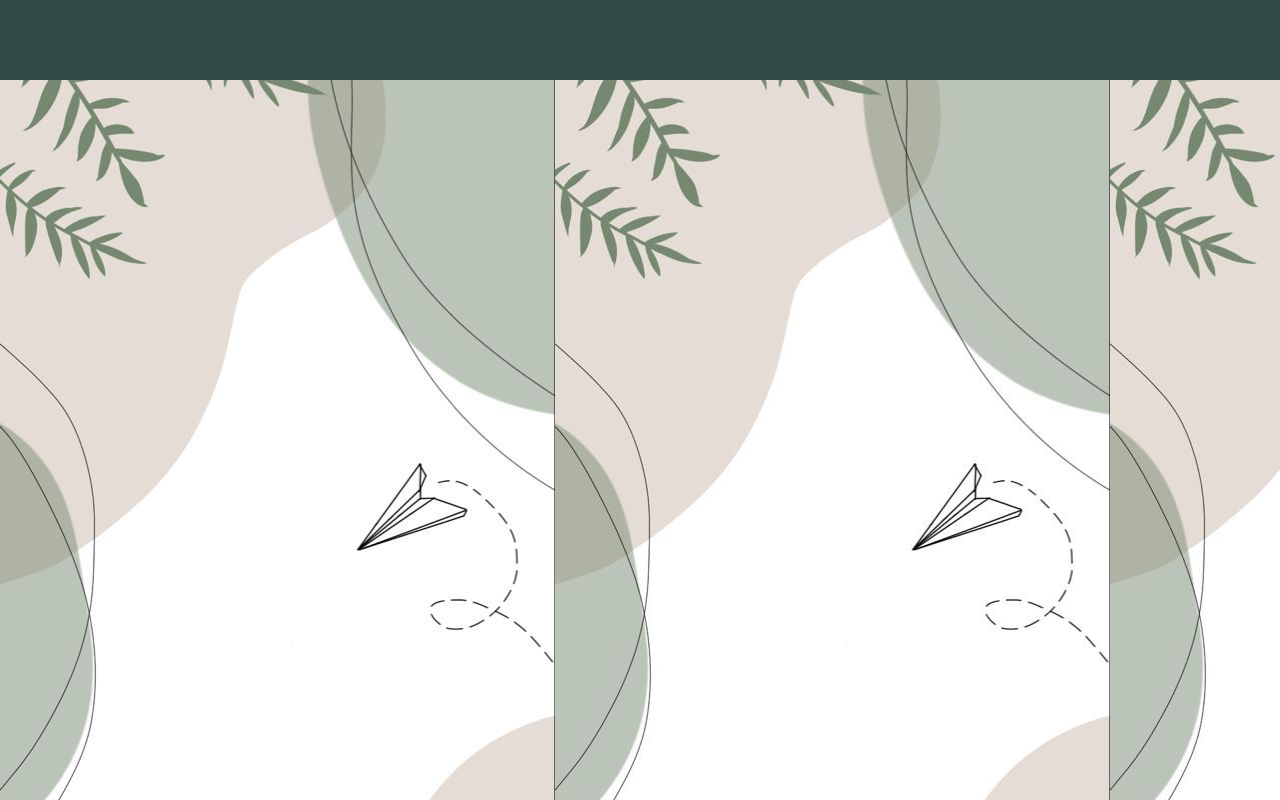
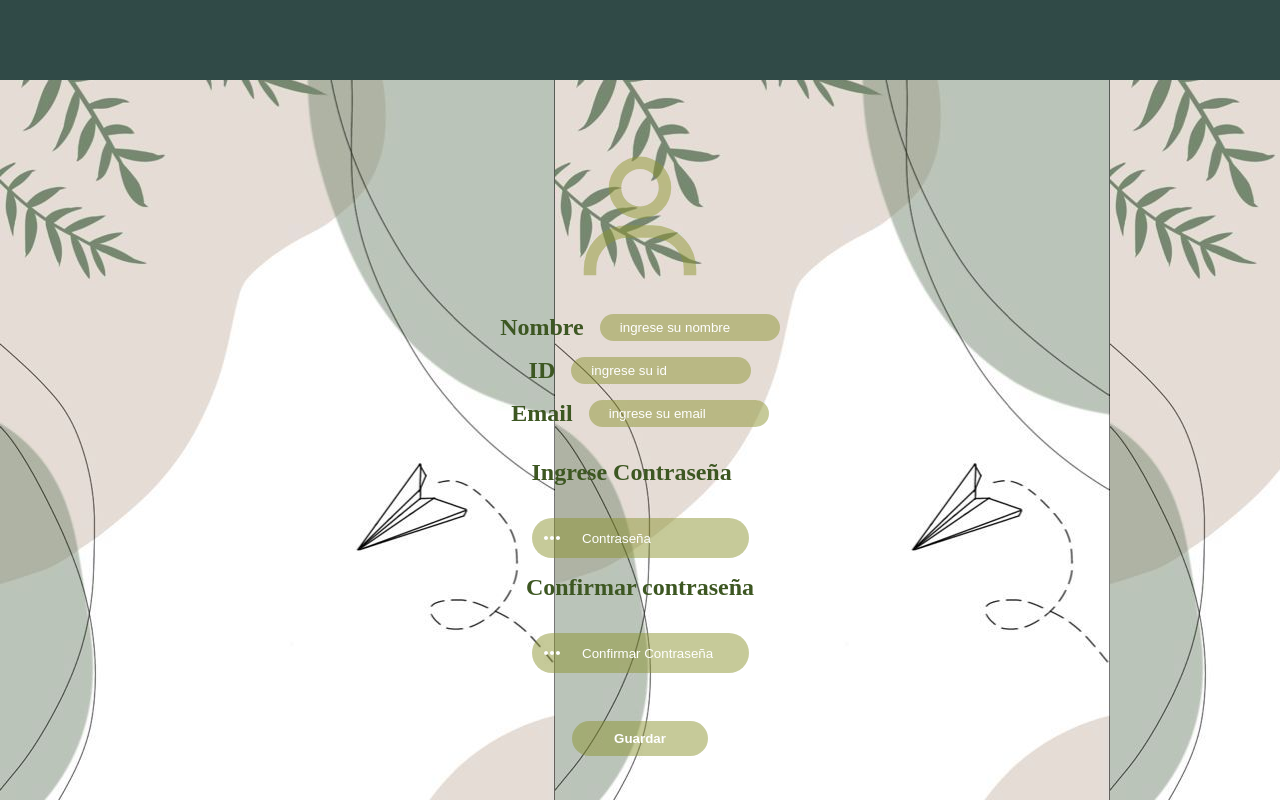
Before and after one commit to DuvanObando/PlanetProtector, a plain HTML site: page src/html/registro_persona.html in a window 1280 px wide. Drawn offline with nearby package versions, Linux system fonts and the light colour scheme.

Commit message:
registro persoan

```diff
--- a/src/css/Registro.css
+++ b/src/css/Registro.css
@@ -100,12 +100,12 @@ section {
 
 .box_title {
     background-color: var(--button-color-alt);
-    color: var(--button-color);
     padding: 0.4rem 2rem 0.4rem 2rem;
     border-radius: 2rem;
 }
 
-.box_title h1 {
+.box_title a {
+    color: var(--button-color);
     font-size: 25px;
     font-weight: bolder;
 }
--- a/src/css/registro_persona.css
+++ b/src/css/registro_persona.css
@@ -64,3 +64,94 @@ button :hover {
     border-radius: 2rem;
     border-color: transparent;
 }
+
+::placeholder {
+    color: var(--button-color);
+}
+
+input {
+    border: none;
+    background-color: transparent;
+}
+
+section {
+    display: flex;
+    flex-direction: column;
+    align-items: center;
+    margin-top: 4rem;
+    gap: 1rem;
+}
+
+.box_datos {
+    display: flex;
+    flex-direction: row;
+    gap: 1rem;
+}
+
+.box_datos h1 {
+    color: var(--text-color);
+    font-weight: bold;
+}
+
+.box_datos input {
+    background-color: var(--button-color-alt);
+    border-radius: 5rem;
+    padding: 0 0.1rem;
+}
+
+.box_datos:hover input {
+    background-color: var(--first-color);
+    transition: 1s;
+}
+
+.Ingresar {
+    margin-top: 1rem;
+}
+
+.box_input {
+    display: flex;
+    flex-direction: column;
+    align-items: center;
+}
+
+.title {
+    color: var(--text-color);
+    font-weight: bold;
+}
+
+.box_text {
+    background-color: var(--button-color-alt);
+    margin-top: 2rem;
+    display: flex;
+    align-items: center;
+    padding: 0.5rem;
+    border-radius: 5rem;
+}
+
+.box_text:hover {
+    background-color: var(--first-color);
+    transition: 1s;
+}
+
+.box_btn {
+    display: flex;
+    flex-direction: column;
+    align-items: center;
+    margin-top: 2rem;
+    gap: 2rem;
+}
+
+.btn_Guardar {
+    background-color: var(--button-color-alt);
+    color: var(--button-color);
+    font-weight: bold;
+    padding: 0.5rem 2.5rem 0.5rem 2.5rem;
+    border-radius: 2rem;
+    border-color: transparent;
+}
+
+.btn_Guardar:hover {
+    cursor: pointer;
+    background-color: var(--first-color);
+    transition: 1s;
+}
--- a/src/html/registro_persona.html
+++ b/src/html/registro_persona.html
@@ -1,10 +1,10 @@
 <!DOCTYPE html>
 <html lang="en">
   <head>
-    <meta charset="UTF-8">
-    <meta name="viewport" content="width=device-width, initial-scale=1.0">
-    <title>Document</title>
-    <link rel="stylesheet" href="../css/registro_persona.css">
+    <meta charset="UTF-8" />
+    <meta name="viewport" content="width=device-width, initial-scale=1.0" />
+    <title>Registro Persona</title>
+    <link rel="stylesheet" href="../css/registro_persona.css" />
     <!-- Links Icon -->
     <script src="https://unpkg.com/boxicons@2.1.4/dist/boxicons.js"></script>
   </head>
@@ -30,5 +30,63 @@
         </nav> -->
     </header>
 
+    <section>
+        <div class="icon_user">
+            <svg xmlns="http://www.w3.org/2000/svg" width="150" height="150" viewBox="0 0 24 24" style="fill: rgba(138, 146, 45, 0.48);transform: msFilter"><path d="M12 2a5 5 0 1 0 5 5 5 5 0 0 0-5-5zm0 8a3 3 0 1 1 3-3 3 3 0 0 1-3 3zm9 11v-1a7 7 0 0 0-7-7h-4a7 7 0 0 0-7 7v1h2v-1a5 5 0 0 1 5-5h4a5 5 0 0 1 5 5v1z"></path></svg>
+        </div>
+
+        <div class="box_registro">
+            <div class="box_datos">
+                <h1>Nombre</h1>
+                <input type="text" placeholder="     ingrese su nombre">
+            </div>
+        </div>
+
+        <div class="box_registro">
+            <div class="box_datos">
+                <h1>ID</h1>
+                <input type="tel" placeholder="     ingrese su id">
+            </div>
+        </div>
+
+        <div class="box_registro">
+            <div class="box_datos">
+                <h1>Email</h1>
+                <input type="email" placeholder="     ingrese su email">
+            </div>
+        </div>
+
+        <div class="Ingresar">
+            <div class="title">
+                <h1>Ingrese Contraseña</h1>
+            </div>
+            <div class="box_input">
+                <div class="box_text">
+                    <svg xmlns="http://www.w3.org/2000/svg" width="24" height="24" viewBox="0 0 24 24" style="fill: rgba(255, 255, 255, 1);transform: msFilter"><path d="M12 10c-1.1 0-2 .9-2 2s.9 2 2 2 2-.9 2-2-.9-2-2-2zm6 0c-1.1 0-2 .9-2 2s.9 2 2 2 2-.9 2-2-.9-2-2-2zM6 10c-1.1 0-2 .9-2 2s.9 2 2 2 2-.9 2-2-.9-2-2-2z"></path></svg>
+                    <input type="password" placeholder="     Contraseña">
+                </div>
+            </div>
+        </div>
+
+        <div class="confirmar">
+            <div class="title">
+                <h1>Confirmar contraseña</h1>
+            </div>
+            <div class="box_input">
+                <div class="box_text">
+                    <svg xmlns="http://www.w3.org/2000/svg" width="24" height="24" viewBox="0 0 24 24" style="fill: rgba(255, 255, 255, 1);transform: msFilter"><path d="M12 10c-1.1 0-2 .9-2 2s.9 2 2 2 2-.9 2-2-.9-2-2-2zm6 0c-1.1 0-2 .9-2 2s.9 2 2 2 2-.9 2-2-.9-2-2-2zM6 10c-1.1 0-2 .9-2 2s.9 2 2 2 2-.9 2-2-.9-2-2-2z"></path></svg>
+                    <input type="password" placeholder="     Confirmar Contraseña">
+                </div>
+            </div>
+        </div>
+
+        <div class="box_btn">
+            <div>
+                <button class="btn_Guardar">Guardar</button>
+            </div>
+        </div>
+
+    </section>
+
   </body>
 </html>
```
Also changed, not shown: src/html/Registro.html (+2 -2 lines). Lines whose indentation alone changed are shown as unchanged.
